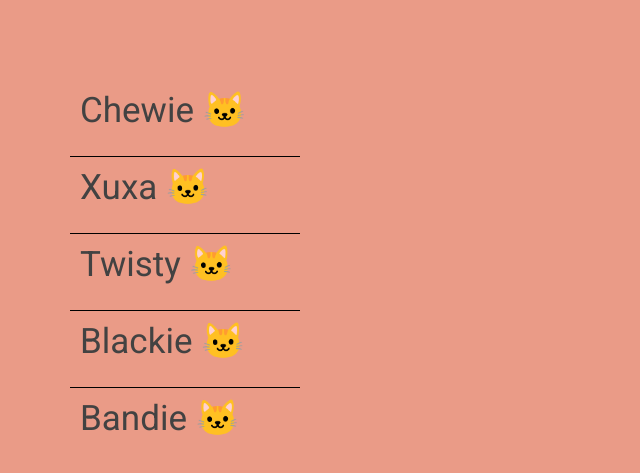
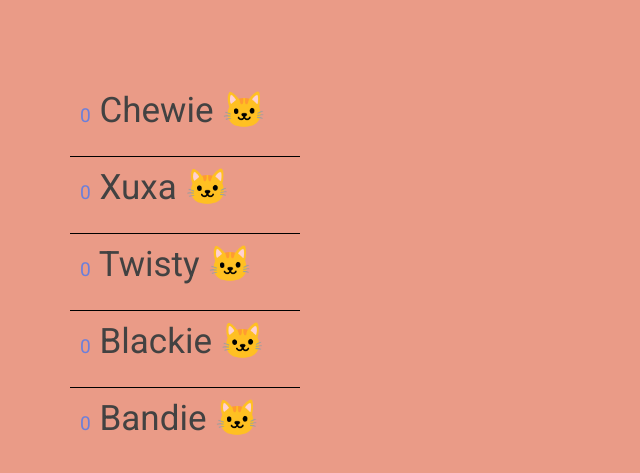
Before and after one commit to KoolTheba/cat-clicker-kata, a plain HTML site: page index.html in a window 1280 px wide. Shown: the part 95-568 px from the top of the page, without its empty margins (0-640 px from the left). Drawn offline with Linux system fonts and the light colour scheme.

Commit message:
add: counting kitten clicks and sorting on print

```diff
--- a/css/main.css
+++ b/css/main.css
@@ -92,3 +92,8 @@ img {
 p {
   margin-left: 2rem;
 }
+
+.kitty-count {
+  font-size: 1.2rem;
+  color: #6b7fdb;
+}
--- a/js/script.js
+++ b/js/script.js
@@ -11,7 +11,6 @@ let templateSlctr = document.querySelector(".main");
  * @return {string} - HTML template
  */
 function kittenTemplate(name, url, clicks) {
-  console.log('function clicks', clicks);
   return `<article class="kitten">
     <p> Meet ${name} the kitten!</p>
     <img class="${name}Pic" src="${url}" alt="${name }the Kitten" id="${name}">
@@ -27,6 +26,11 @@ function getNumberOfClicks(name) {
     }
   })
   return numberofClicks;
+}
+
+updateKittenList = () => {
+  const navbarContent = kittenList.map(kitten => `<li data-url="${kitten.url}" data-name="${kitten.name}"><span class="kitty-count">${kitten.clicks}</span> ${kitten.name} 🐱</li>`).join("");
+  kittenListSlctr.innerHTML = navbarContent;
 }
 
 const kittenList = [{
@@ -57,9 +61,6 @@ const kittenList = [{
 ];
 
 const kittenListSlctr = document.querySelector(".navbar ul");
-const navbarContent = kittenList.map(kitten => `<li data-url="${kitten.url}" data-name="${kitten.name}">${kitten.name} 🐱</li>`).join("");
-kittenListSlctr.innerHTML = navbarContent;
-
 
 // Events
 
@@ -74,6 +75,9 @@ document.querySelector('.main').addEventListener('click', evt => {
         kittenObj.clicks++;
       }
     })
+    kittenList.sort((a, b) => b.clicks - a.clicks);
+    console.log('kittenList', kittenList);
+    updateKittenList();
     }
 });
 
@@ -86,3 +90,6 @@ kittenListSlctr.addEventListener('click', evt => {
     templateSlctr.innerHTML = kittenTemplate(name, url, clicks);
   }
 });
+
+// Execute on init
+updateKittenList();
```
Lines whose indentation alone changed are shown as unchanged.
